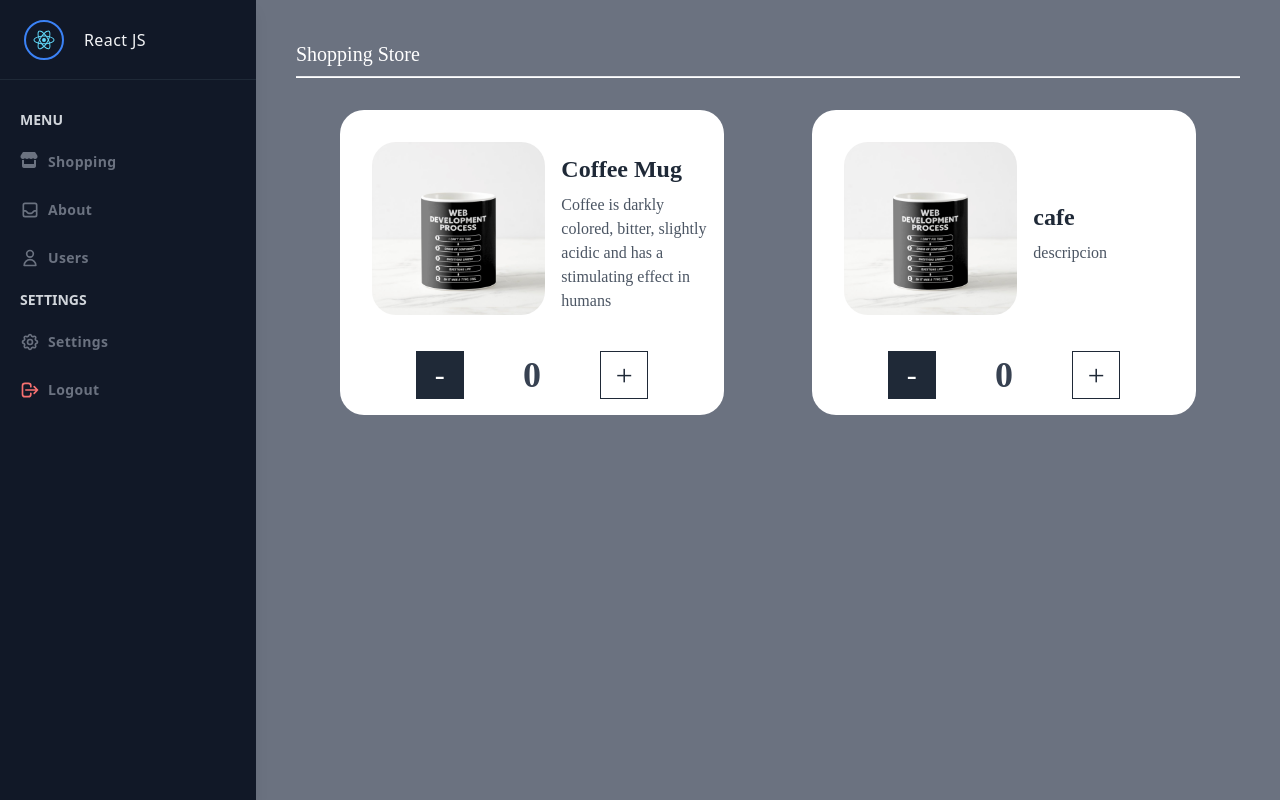
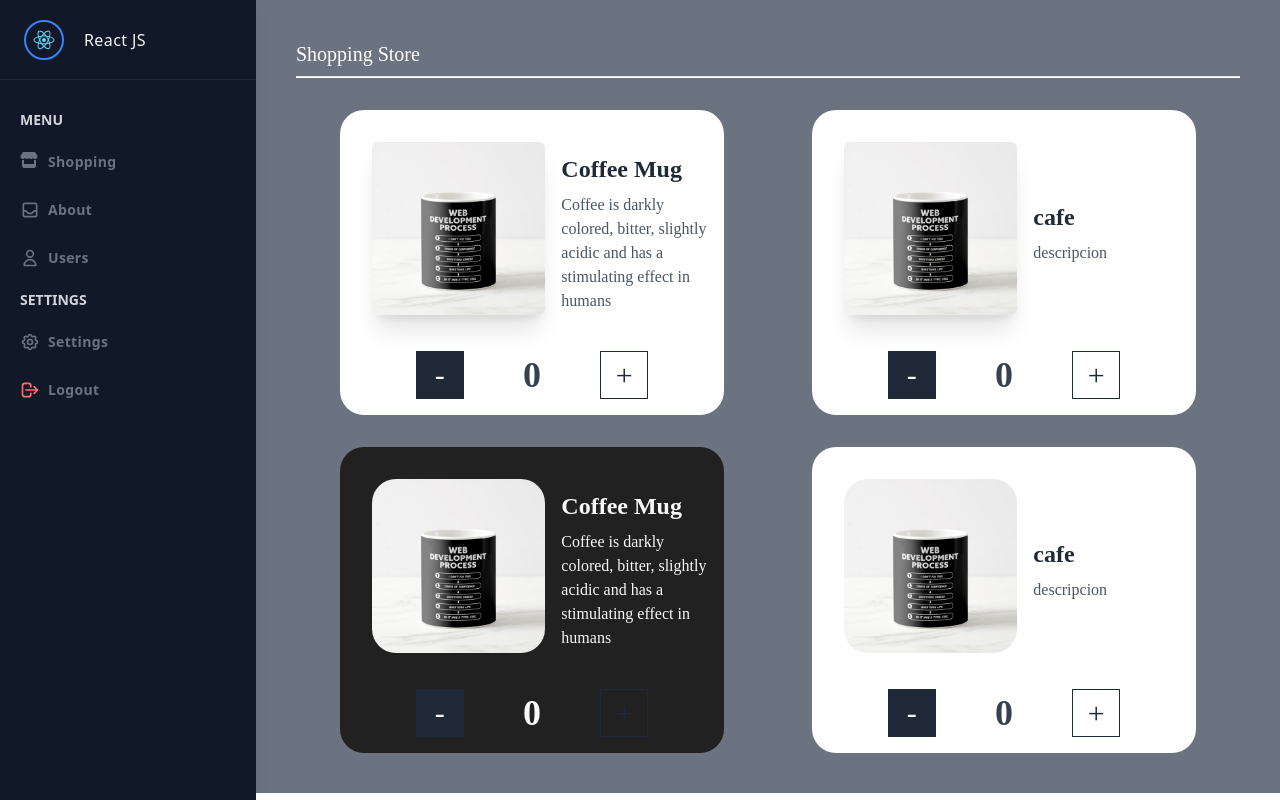
Before and after one commit to JeiGlz13/react-typescript-app, a React (Create React App) app: page /shopping in a window 1280 px wide. Built offline with nearby package versions, Linux system fonts and the light colour scheme.

Commit message:
custom styles

```diff
--- a/src/02-component-patterns/components/ProductButtons.tsx
+++ b/src/02-component-patterns/components/ProductButtons.tsx
@@ -1,18 +1,24 @@
 import { useContext } from "react";
 import { ProductContext } from "./ProductCard";
+import React from 'react';
 
-export const ProductButtons = (): JSX.Element =>{
+export interface ButtonsPropsInterface {
+    className?: string,
+    style?: React.CSSProperties,
+}
+
+export const ProductButtons = ({className, style}: ButtonsPropsInterface): JSX.Element =>{
 
     const {counter, increaseBy} = useContext(ProductContext);
 
     return (
-        <div className="w-full flex justify-around items-center flex-row flex-wrap mt-4 md:mt-5 px-8">
+        <div className="w-full flex justify-around items-center flex-row flex-wrap mt-4 md:mt-5 px-8 ">
                 <button onClick={()=>increaseBy(-1)}
                  type="button" className="w-full md:w-2/12 border border-gray-800 text-3xl font-medium leading-none uppercase py-2 focus:outline-none focus:ring-2 focus:ring-offset-2 focus:ring-gray-800 bg-gray-800 hover:bg-transparent hover:text-gray-800 transition-all duration-200 text-white h">
                     -
                 </button>
 
-                <h1 className="mx-1 text-4xl font-Poppins font-bold text-gray-700" >
+                <h1 className={`mx-1 text-4xl font-Poppins font-bold text-gray-700 ${className}`} style = {style}  >
                     {counter}
                 </h1>
 
--- a/src/02-component-patterns/components/ProductCard.tsx
+++ b/src/02-component-patterns/components/ProductCard.tsx
@@ -1,14 +1,21 @@
-import { createContext } from "react";
+import { createContext, ReactElement } from 'react';
 import { useProduct } from "../hooks/useProduct";
 
-import { ProductContextInterface, PropsInterface } from '../interfaces/ProductInterfaces';
+import { ProductContextInterface, ProductInterface } from '../interfaces/ProductInterfaces';
+import React from 'react';
 
-import { ProductButtons, ProductImage, ProductTitle } from "../components";
+
+export interface PropsInterface {
+    product: ProductInterface,
+    children?: ReactElement | ReactElement[] ,
+    className?: string,
+    style?: React.CSSProperties,
+}
 
 export const ProductContext = createContext({} as ProductContextInterface);
 const {Provider} = ProductContext;
 
-export const ProductCard = ({children, product}: PropsInterface) => {
+export const ProductCard = ({children, product, className, style}: PropsInterface) => {
     const {counter, increaseBy} = useProduct();
 
   return (
@@ -17,7 +24,7 @@ export const ProductCard = ({children, product}: PropsInterface) => {
         increaseBy,
         product
     }} >
-        <div className="mt-8 w-96 mx-2 md:p-4 p-2 bg-white rounded-3xl " >
+        <div className= {`mt-8 w-96 mx-2 md:p-4 p-2 bg-white rounded-3xl ${className}`} style ={style}  >
             {
                 children
             }
--- a/src/02-component-patterns/components/ProductImage.tsx
+++ b/src/02-component-patterns/components/ProductImage.tsx
@@ -2,8 +2,9 @@ import { useContext } from "react";
 
 import noImage from '../assets/no-image.jpg';
 import { ProductContext } from "./ProductCard";
+import { ProductImageInterface } from '../interfaces/ProductInterfaces';
 
-export const ProductImage = ({img = ''}):JSX.Element =>{
+export const ProductImage = ({img, className}: ProductImageInterface):JSX.Element =>{
     const {product} = useContext(ProductContext);
 
     let imgToShow: string;
@@ -19,7 +20,7 @@ export const ProductImage = ({img = ''}):JSX.Element =>{
 
     return(
         <div className="lg:relative w-7/12 px-4 py-4 flex">
-            <img src= {imgToShow} alt="Product" className="w-full rounded-3xl" />
+            <img src= {imgToShow} alt="Product" className= {`w-full rounded-3xl ${className}`}  />
         </div>
     )
 }
--- a/src/02-component-patterns/components/ProductTitle.tsx
+++ b/src/02-component-patterns/components/ProductTitle.tsx
@@ -2,15 +2,16 @@ import { useContext } from "react";
 import { TitleInterface } from "../interfaces/ProductInterfaces";
 import { ProductContext } from "./ProductCard";
 
-export const ProductTitle = ({title, desc}: TitleInterface): JSX.Element =>{
+export const ProductTitle = ({title, desc, classNameTitle, classNameDesc, styleDesc, styleTitle}: TitleInterface): JSX.Element =>{
     const {product} = useContext(ProductContext);
 
     return (
         <div className="lg:w-5/12  flex flex-col justify-center mt-2 pb-8 lg:pb-0">
-            <h1 className="text-lg lg:text-2xl font-semibold text-gray-800 ">
+            <h1 className={`text-gray-800 text-lg lg:text-2xl font-semibold ${classNameTitle}`} style = {styleTitle} >
                 {title? title : product.title}
             </h1>
-            <p className="text-base leading-normal text-gray-600  mt-2">
+
+            <p className={`text-base leading-normal text-gray-600  mt-2 ${classNameDesc}`} style = {styleDesc} >
                 {desc? desc :product.desc}
             </p>
         </div>
--- a/src/02-component-patterns/interfaces/ProductInterfaces.ts
+++ b/src/02-component-patterns/interfaces/ProductInterfaces.ts
@@ -1,9 +1,8 @@
 import { ReactElement } from "react";
+import { PropsInterface } from "../components/ProductCard";
+import { ButtonsPropsInterface } from '../components/ProductButtons';
+import React from 'react';
 
-export interface PropsInterface {
-    product: ProductInterface,
-    children?: ReactElement | ReactElement[]
-}
 
 export interface ProductInterface {
     id: string,
@@ -14,7 +13,17 @@ export interface ProductInterface {
 
 export interface TitleInterface {
     title?: string,
-    desc?: string
+    desc?: string,
+    classNameTitle?: string,
+    classNameDesc?: string,
+    styleTitle?: React.CSSProperties,
+    styleDesc?: React.CSSProperties
+}
+
+export interface ProductImageInterface {
+    img?: string,
+    className?: string,
+    style?: React.CSSProperties
 }
 
 export interface ProductContextInterface {
@@ -25,9 +34,7 @@ export interface ProductContextInterface {
 
 export interface ProductHOCInterface {
         ({ children, product }: PropsInterface): JSX.Element;
-        Title: ({ title, desc }: TitleInterface) => JSX.Element;
-        Image: ({ img }: {
-            img?: string | undefined;
-        }) => JSX.Element;
-        Buttons: () => JSX.Element;
+        Title:   ({ title, desc, classNameDesc, classNameTitle, styleTitle, styleDesc }: TitleInterface) => JSX.Element;
+        Image:   ({ img, className, style }: ProductImageInterface) => JSX.Element;
+        Buttons: ({className, style}: ButtonsPropsInterface) => JSX.Element;
     }
--- a/src/02-component-patterns/pages/ShoppingPage.tsx
+++ b/src/02-component-patterns/pages/ShoppingPage.tsx
@@ -14,21 +14,55 @@ export const ShoppingPage = () => (
     <hr className="w-full h-0.5 bg-white" />
 
     <div className="w-full flex flex-row justify-around flex-wrap">
-      <ProductCard product={product}>
+      <ProductCard product={product} className = 'bg-gray-700' >
         <div className="mt-3 md:mt-4 lg:mt-0 flex flex-col lg:flex-row justify-center ">
-          <ProductImage />
-          <ProductTitle />
+          <ProductImage className="shadow-xl rounded-md w-11/12" />
+          <ProductTitle classNameTitle = "text-gray-200" classNameDesc="text-gray-200" />
         </div>
-        <ProductButtons />
+        <ProductButtons className='text-gray-200' />
       </ProductCard>
 
 
-      <ProductCard product={product}>
+      <ProductCard product={product} className = 'bg-gray-700' >
         <div className="mt-3 md:mt-4 lg:mt-0 flex flex-col lg:flex-row justify-center ">
-          <ProductCard.Image />
-          <ProductCard.Title title="cafe" desc="descripcion" />
+          <ProductCard.Image className="shadow-xl rounded-md w-11/12"  />
+          <ProductCard.Title
+            title="cafe"
+            desc="descripcion"
+            classNameTitle = "text-gray-200" classNameDesc="text-gray-200" />
         </div>
-        <ProductCard.Buttons />
+        <ProductCard.Buttons className='text-gray-200' />
+      </ProductCard>
+
+      <ProductCard product={product} style = {{
+        backgroundColor: '#212121'
+      }} >
+        <div className="mt-3 md:mt-4 lg:mt-0 flex flex-col lg:flex-row justify-center ">
+          <ProductImage style={{
+            borderRadius: '1rem'
+          }} />
+          <ProductTitle styleDesc={{
+            color: '#f8f8f8'
+          }} styleTitle={{
+            color: '#f8f8f8'
+          }} />
+        </div>
+
+        <ProductButtons style={{
+          color: '#f8f8f8'
+        }} />
+      </ProductCard>
+
+
+      <ProductCard product={product}  >
+        <div className="mt-3 md:mt-4 lg:mt-0 flex flex-col lg:flex-row justify-center ">
+          <ProductCard.Image   />
+          <ProductCard.Title
+            title="cafe"
+            desc="descripcion"
+             />
+        </div>
+        <ProductCard.Buttons  />
       </ProductCard>
     </div>
   </div>
--- a/src/App.tsx
+++ b/src/App.tsx
@@ -2,7 +2,7 @@ import { Navigations } from "./routes/Navigations";
 
 function App() {
   return (
-    <div className="w-auto h-screen ml-64 p-10 bg-gray-500 text-white">
+    <div className="w-auto ml-64 p-10 bg-gray-500 text-white">
       <Navigations/>
     </div>
   );
```
